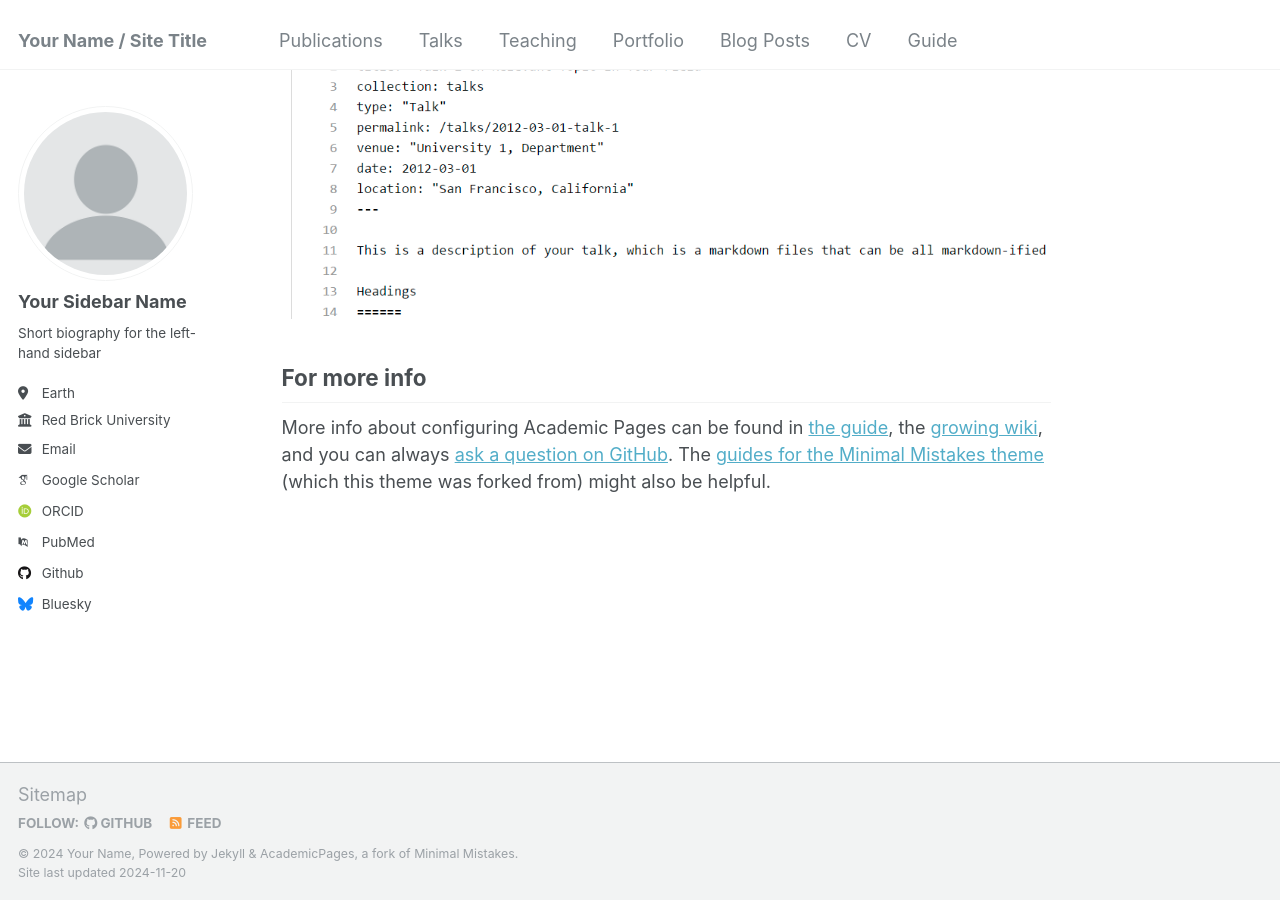
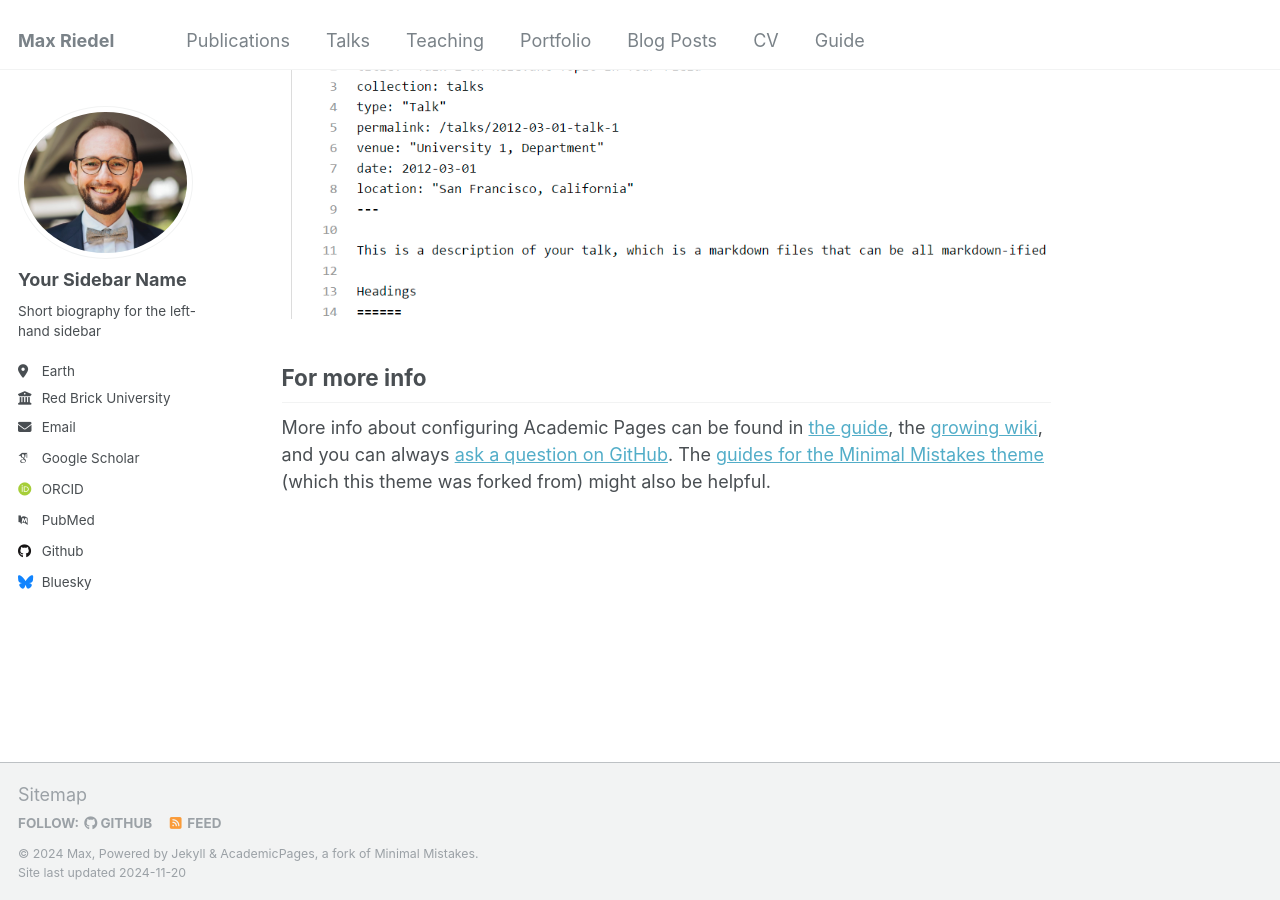
Before and after one commit to max-riedel-phd/max-riedel-phd.github.io, a Jekyll site: the page built from _pages/about.md, in a window 1280 px wide and 900 px high, scrolled down 2643 px. Built offline with Jekyll 4.4.1, drawn with Linux system fonts in a browser that asks for light colours; some web fonts are replaced.

Commit message:
Config update
Config update

```diff
--- a/_config.yml
+++ b/_config.yml
@@ -8,9 +8,9 @@
 
 # Basic Site Settings
 locale                   : "en-US"
-title                    : "Your Name / Site Title"
+title                    : "Max Riedel"
 title_separator          : "-"
-name                     : &name "Your Name"
+name                     : &name "Max"
 description              : &description "personal description"
 url                      : https://academicpages.github.io # the base hostname & protocol for your site e.g. "https://[your GitHub username].github.io"
 baseurl                  : "" # the subpath of your site, e.g. "/blog"
@@ -21,7 +21,7 @@ repository               : "academicpages/academicpages.github.io"
 #               Additional customization can be done by editing /_includes/author-profile.html
 author:
   # Biographic information
-  avatar           : "profile.png"
+  avatar           : "Max_Riedel3.jpg"
   name             : "Your Sidebar Name"
   pronouns         : # example: "she/her"
   bio              : "Short biography for the left-hand sidebar"
```
Also changed, not shown: images/Max_Riedel3.jpg (added).
